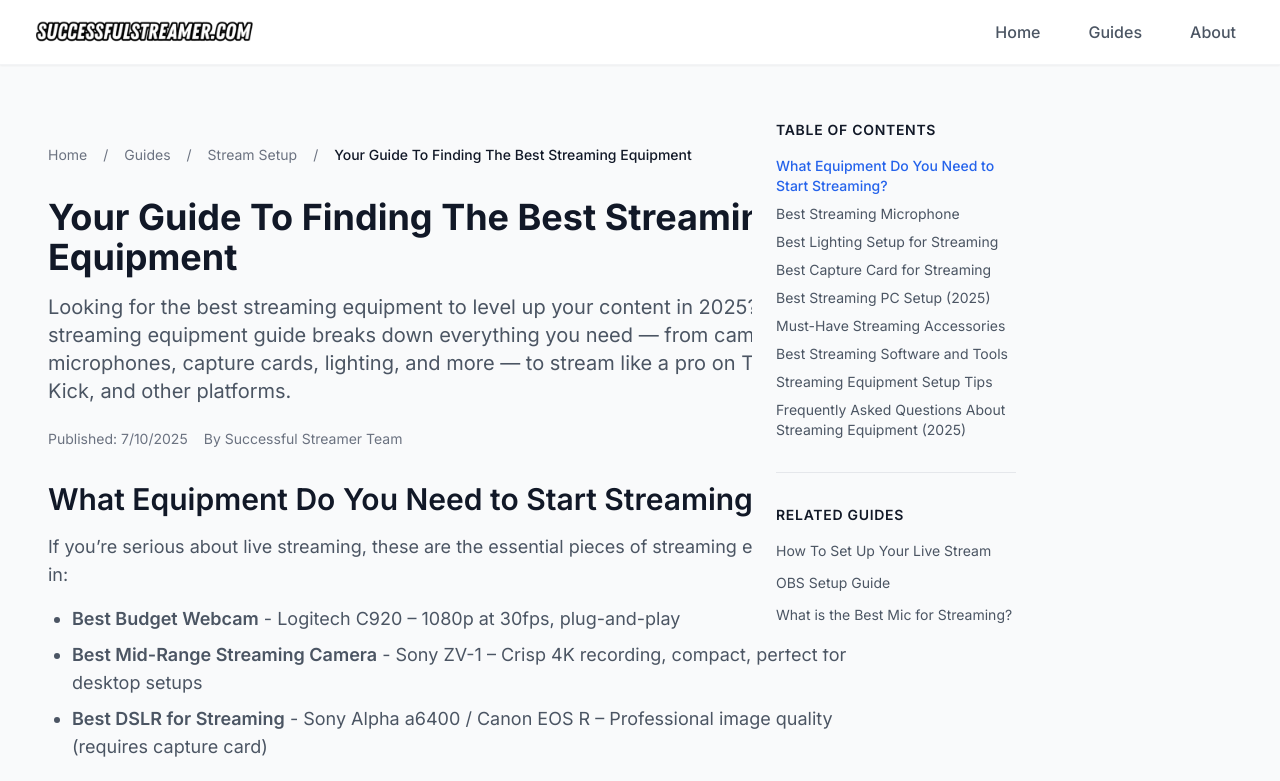
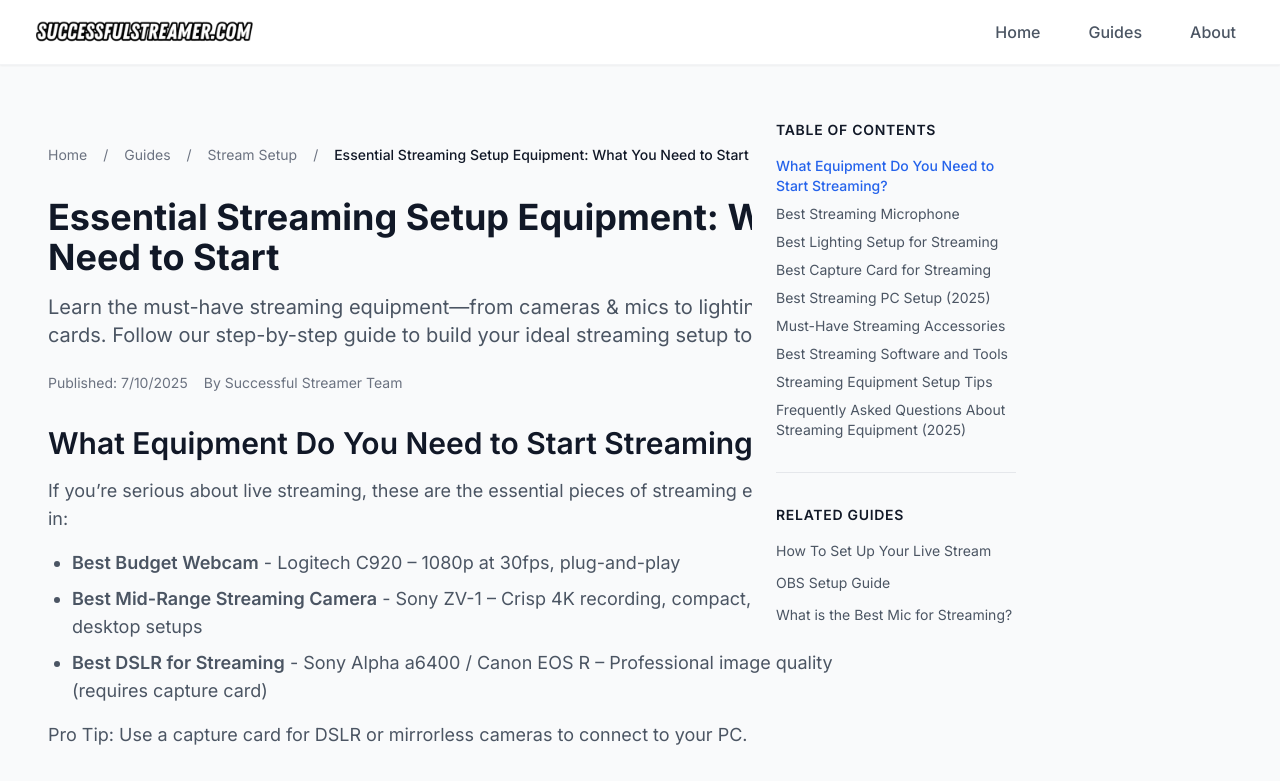
Before and after one commit to LTOFFICIALUK/ss, a React (Vite) app: page /guides/streaming-equipment-guide in a window 1280 px wide. Shown: the top 781 px of the page. Built offline with nearby package versions, Linux system fonts and the light colour scheme.

Commit message:
StreamingEquipmentGuide optimisation for CTR

```diff
--- a/src/pages/guides/streaming-equipment-guide/page.tsx
+++ b/src/pages/guides/streaming-equipment-guide/page.tsx
@@ -10,8 +10,8 @@
 
   return (
     <GuideLayout
-      title="Your Guide To Finding The Best Streaming Equipment"
-      description="Looking for the best streaming equipment to level up your content in 2025? This complete streaming equipment guide breaks down everything you need — from cameras to microphones, capture cards, lighting, and more — to stream like a pro on Twitch, YouTube, Kick, and other platforms."
+      title="Essential Streaming Setup Equipment: What You Need to Start"
+      description="Learn the must-have streaming equipment—from cameras & mics to lighting & capture cards. Follow our step-by-step guide to build your ideal streaming setup today."
       publishDate={today}
       category="stream-setup"
     >
```
Also changed, not shown: src/pages/guides/streaming-equipment-guide/A/B.txt (added).
